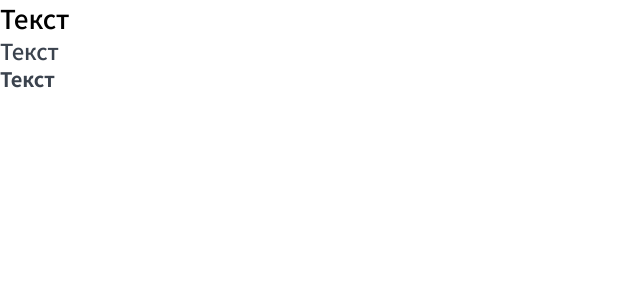
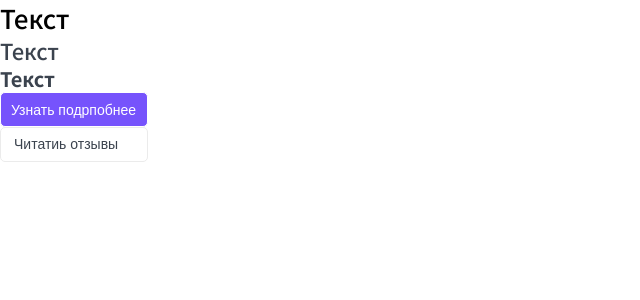
Before and after one commit to Ha1lowe3n/top-frontend, a Next.js app: page / in a window 1280 px wide. Shown: the top 300 px of the page, without its empty margins (0-640 px from the left). Built offline with nearby package versions, Linux system fonts and the light colour scheme.

Commit message:
add component Button

```diff
--- /dev/null
+++ b/components/Button/Button.module.scss
@@ -0,0 +1,35 @@
+.button {
+    width: 148px;
+    height: 35px;
+    border-radius: 5px;
+    cursor: pointer;
+    font-size: 14px;
+    display: flex;
+    justify-content: space-between;
+    align-items: center;
+    transition: all 0.2s;
+
+    &_primary {
+        background-color: #7653fc;
+        border: 1px solid #ffffff;
+        line-height: 14px;
+        color: #ffffff;
+        padding: 10px;
+
+        &:hover {
+            background-color: #6c4de7;
+        }
+    }
+
+    &_ghost {
+        background-color: #ffffff;
+        border: 1px solid #ebebeb;
+        line-height: 19px;
+        color: #3b434e;
+        padding: 8px 13px;
+
+        &:hover {
+            background-color: #fafafa;
+        }
+    }
+}
--- /dev/null
+++ b/components/Button/index.tsx
@@ -0,0 +1,32 @@
+import clsx from "clsx";
+import React, { ButtonHTMLAttributes, DetailedHTMLProps } from "react";
+
+import styles from "./Button.module.scss";
+
+interface ButtonProps
+    extends DetailedHTMLProps<
+        ButtonHTMLAttributes<HTMLButtonElement>,
+        HTMLButtonElement
+    > {
+    children: React.ReactNode;
+    color: "primary" | "ghost";
+}
+
+export const Button: React.FC<ButtonProps> = ({
+    children,
+    color,
+    className,
+    ...props
+}) => {
+    return (
+        <button
+            className={clsx(styles.button, className, {
+                [styles.button_primary]: color === "primary",
+                [styles.button_ghost]: color === "ghost",
+            })}
+            {...props}
+        >
+            {children}
+        </button>
+    );
+};
--- a/pages/index.tsx
+++ b/pages/index.tsx
@@ -1,10 +1,13 @@
 import type { NextPage } from "next";
+import { Button } from "../components/Button";
 import { Htag } from "../components/Htag";
 
 const Home: NextPage = () => {
     return (
         <div>
             <Htag tag="h1">Текст</Htag>
+            <Button color="primary">Узнать подрпобнее</Button>
+            <Button color="ghost">Читатиь отзывы</Button>
         </div>
     );
 };
```
